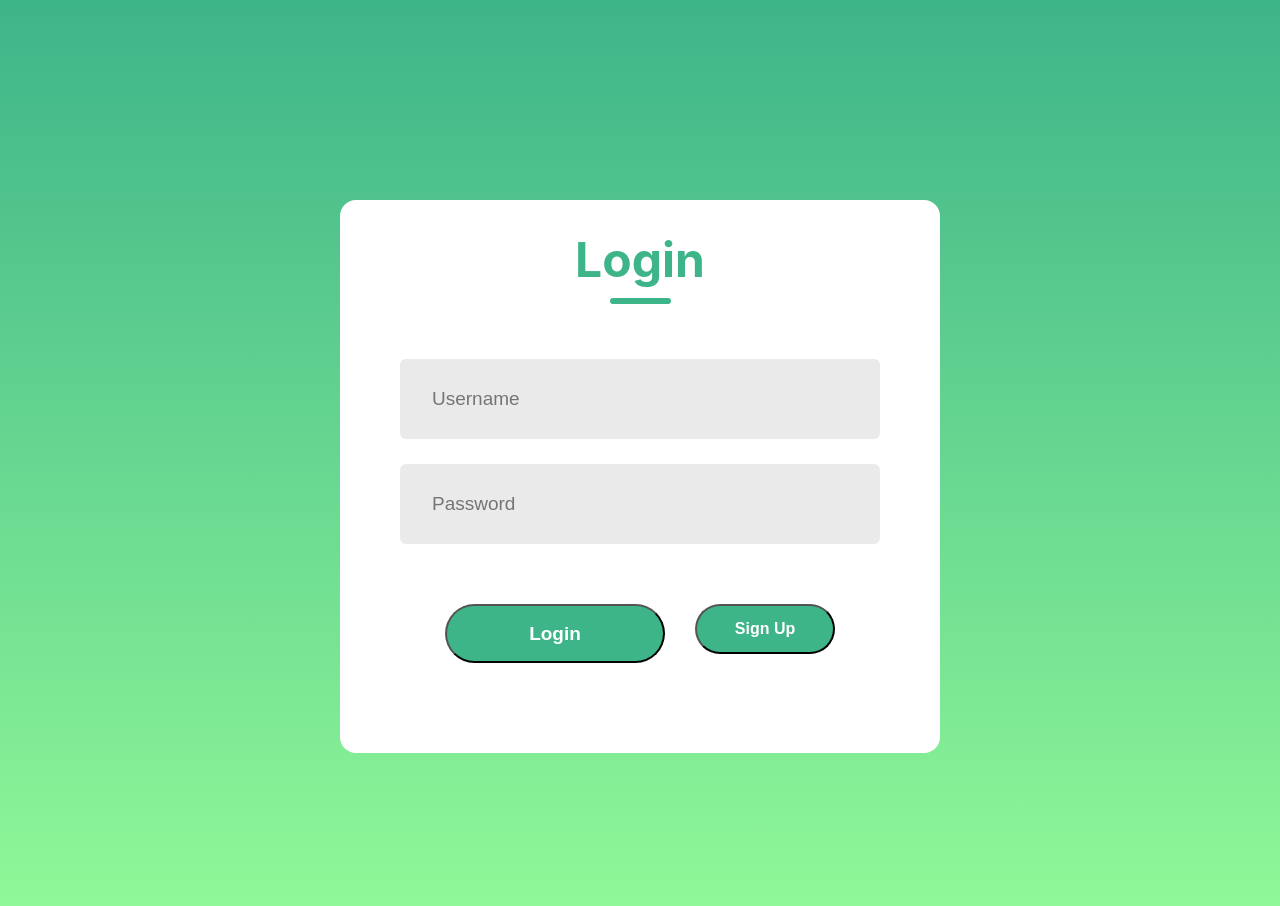
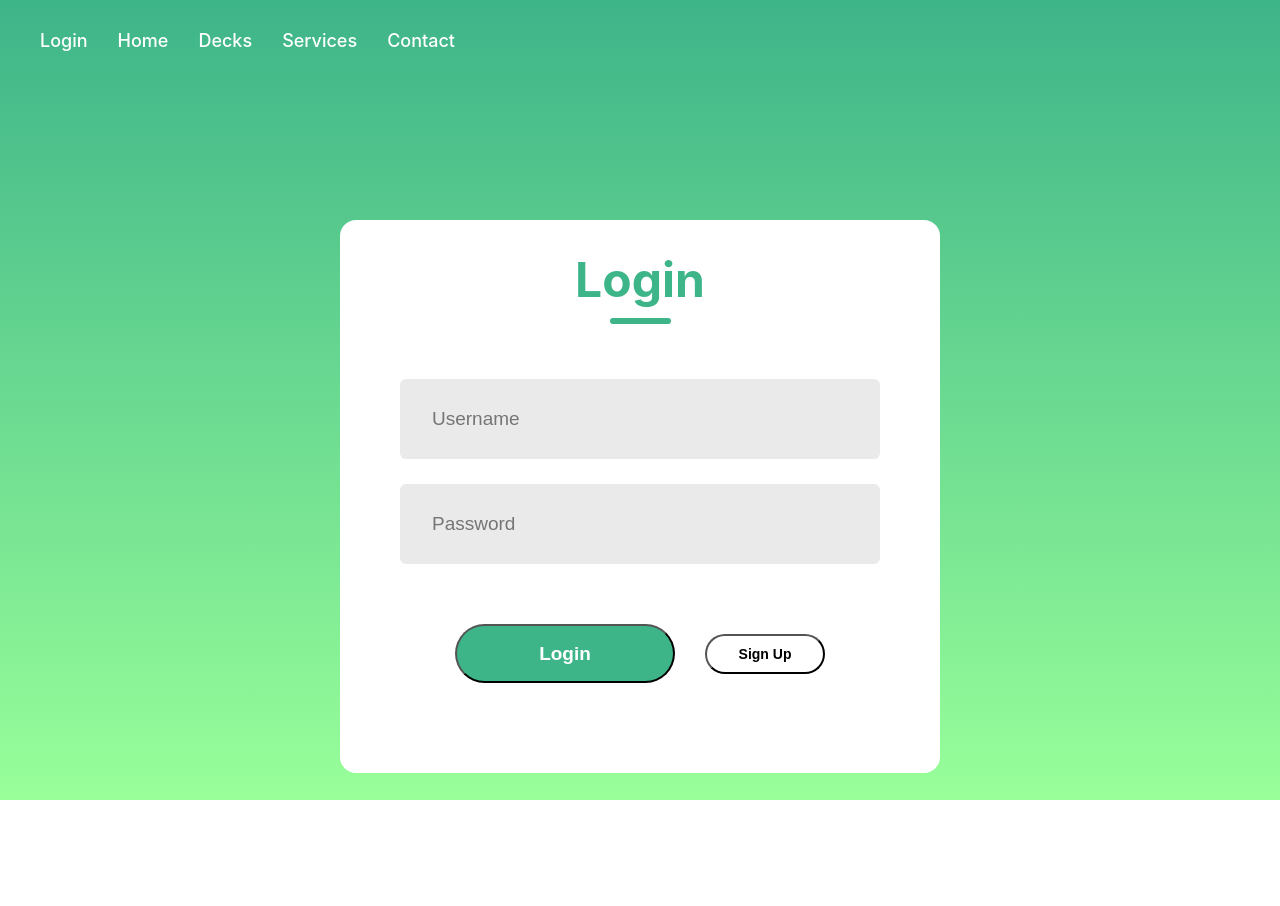
Before and after one commit to silvium04/flashcardsonline, a React (Create React App) app in the folder frontend-new/login-signup/: page /login in a window 1280 px wide. Shown: the top 906 px of the page. After the commit the page ends 800 px from the top, so only its background shows below. Built offline with nearby package versions, Linux system fonts and the light colour scheme.

Commit message:
added navbar

```diff
--- a/frontend-new/login-signup/src/App.js
+++ b/frontend-new/login-signup/src/App.js
@@ -2,14 +2,16 @@ import React from "react";
 import { BrowserRouter as Router, Routes, Route } from "react-router-dom";
 import Login from "./Login";
 import Signup from "./Signup";
+import Navbar from "./Navbar";
 
 function App() {
   return (
     <Router>
+      <Navbar />
       <Routes>
         <Route path="/login" element={<Login />} />
         <Route path="/signup" element={<Signup />} />
-        <Route path="*" element={<Login />} /> {/* fallback */}
+        <Route path="*" element={<Login />} />
       </Routes>
     </Router>
   );
--- a/frontend-new/login-signup/src/Login.jsx
+++ b/frontend-new/login-signup/src/Login.jsx
@@ -13,8 +13,9 @@ const Login = () => {
   };
 
   return (
+    <main className="page-wrapper">
       <div className="container">
-      <div className="header">
+        <div className="form-header">
           <div className="text">Login</div>
           <div className="underline"></div>
         </div>
@@ -37,12 +38,15 @@ const Login = () => {
           </div>
         </div>
         <div className="submit-container">
-        <button className="submit">Login</button>
+          <button className="submit" onClick={handleLogin}>
+            Login
+          </button>
           <button className="submit small" onClick={() => navigate("/signup")}>
             Sign Up
           </button>
         </div>
       </div>
+    </main>
   );
 };
 
--- a/frontend-new/login-signup/src/LoginSignup.css
+++ b/frontend-new/login-signup/src/LoginSignup.css
@@ -2,14 +2,14 @@
   display: flex;
   flex-direction: column;
   margin: auto;
-  margin-top: 200px;
+  margin-top: 100px;
   background: #fff;
   padding-bottom: 30px;
   width: 600px;
   border-radius: 16px; /* <-- Das hier hinzufügen */
 }
 
-.header {
+.form-header {
   display: flex;
   flex-direction: column;
   align-items: center;
@@ -84,7 +84,14 @@
 }
 
 .submit.small {
-  width: 140px; /* kleinerer Button */
-  height: 50px;
-  font-size: 16px;
+  width: 120px; /* kleinerer Button */
+  height: 40px;
+  font-size: 14px;
+  color: black;
+  background-color: white;
+  margin-top: 10px;
 }
+
+.page-wrapper {
+  padding-top: 120px;
+}
--- /dev/null
+++ b/frontend-new/login-signup/src/Navbar.css
@@ -0,0 +1,50 @@
+.header {
+  position: fixed;
+  top: 0;
+  left: 0;
+  width: 100%;
+  height: 80px;
+  background: transparent;
+  display: flex;
+  justify-content: space-between;
+  align-items: center;
+  padding: 0 40px;
+  z-index: 1000;
+  box-sizing: border-box;
+}
+
+.logo {
+  font-size: 32px;
+  color: #fff;
+  font-weight: 700;
+  text-decoration: none;
+}
+
+.navbar {
+  display: flex;
+  align-items: center;
+  gap: 30px;
+}
+
+.navbar a {
+  position: relative;
+  font-size: 18px;
+  color: #fff;
+  font-weight: 500;
+  text-decoration: none;
+}
+
+.navbar a::before {
+  content: "";
+  position: absolute;
+  top: 100%;
+  left: 0;
+  width: 0;
+  height: 2px;
+  background: #fff;
+  transition: 0.3s;
+}
+
+.navbar a:hover::before {
+  width: 100%;
+}
--- /dev/null
+++ b/frontend-new/login-signup/src/Navbar.jsx
@@ -0,0 +1,19 @@
+import React from "react";
+import "./Navbar.css";
+import { Link } from "react-router-dom";
+
+const Navbar = () => {
+  return (
+    <header className="header">
+      <nav className="navbar">
+        <Link to="/login">Login</Link>
+        <Link to="/">Home</Link>
+        <Link to="/">Decks</Link>
+        <Link to="/">Services</Link>
+        <Link to="/">Contact</Link>
+      </nav>
+    </header>
+  );
+};
+
+export default Navbar;
--- a/frontend-new/login-signup/src/Signup.jsx
+++ b/frontend-new/login-signup/src/Signup.jsx
@@ -16,7 +16,7 @@ const Signup = () => {
 
   return (
     <div className="container">
-      <div className="header">
+      <div className="form-header">
         <div className="text">Sign Up</div>
         <div className="underline"></div>
       </div>
--- a/frontend-new/login-signup/src/index.css
+++ b/frontend-new/login-signup/src/index.css
@@ -1,4 +1,5 @@
 body {
+  padding: 0;
   margin: 0;
   font-family: -apple-system, BlinkMacSystemFont, "Segoe UI", "Roboto", "Oxygen",
     "Ubuntu", "Cantarell", "Fira Sans", "Droid Sans", "Helvetica Neue",
```
Lines whose indentation alone changed are shown as unchanged.
